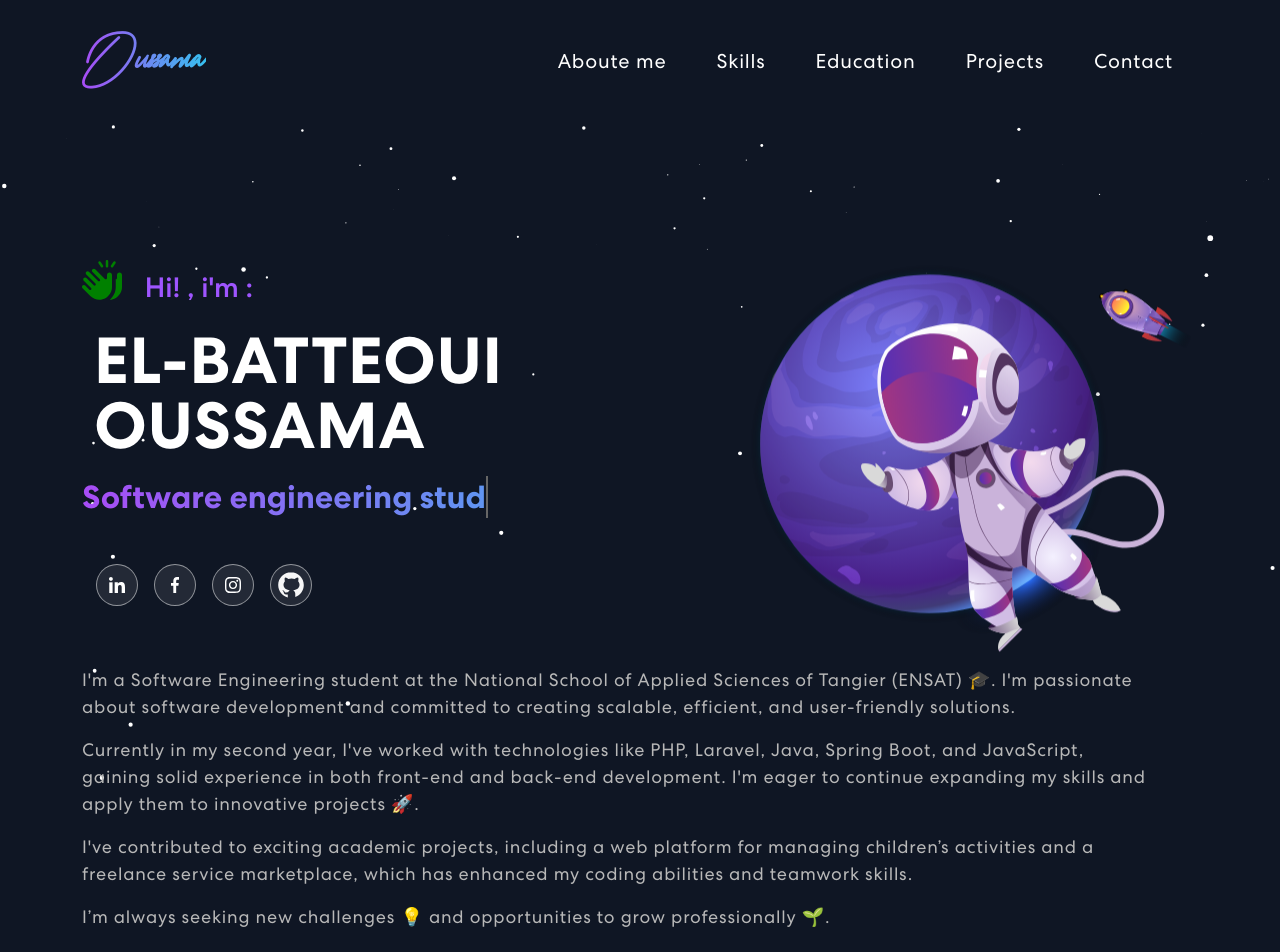
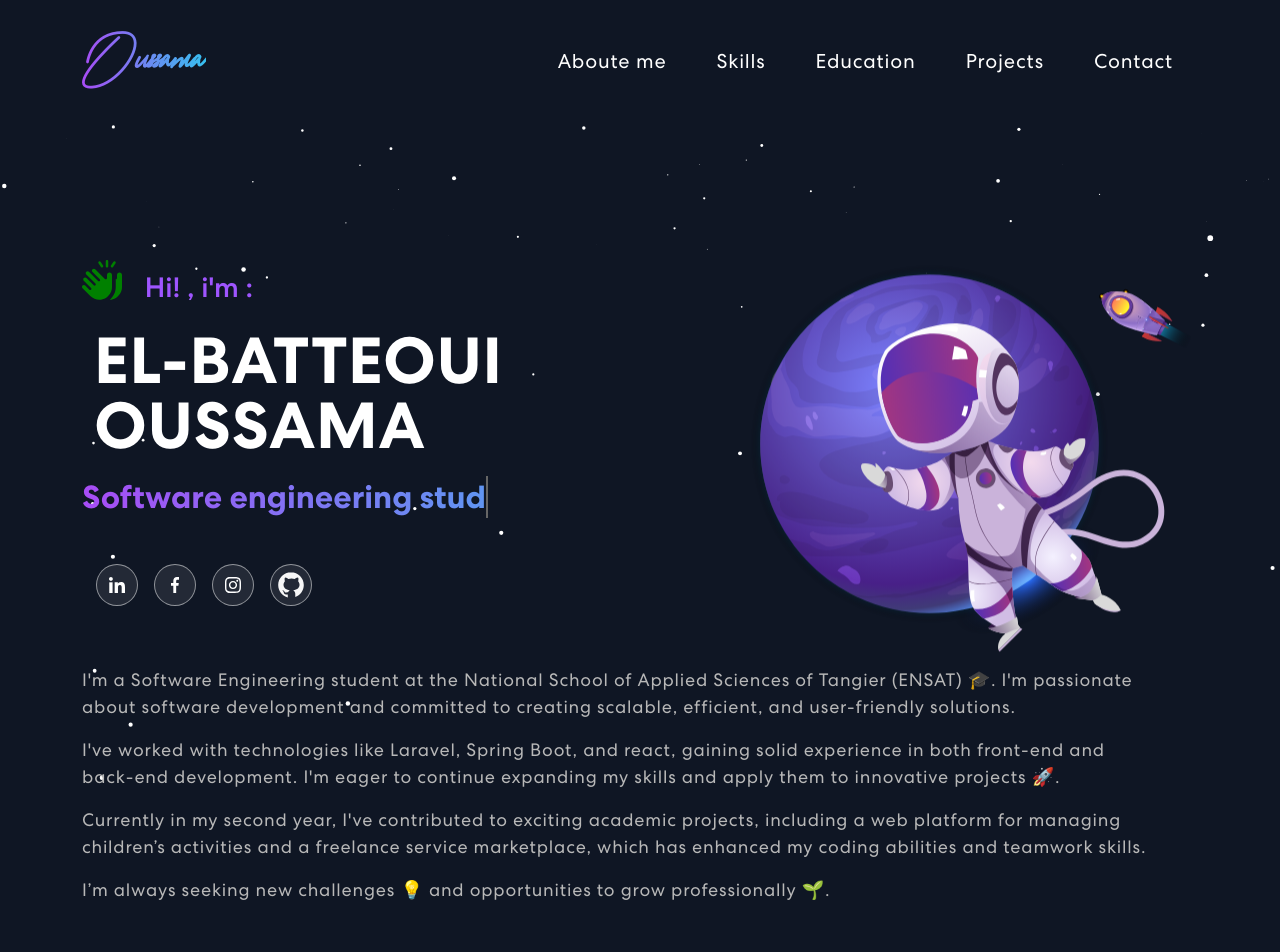
Before and after one commit to batteoui123/MyPortfolio, a React (Create React App) app: page / in a window 1280 px wide. Shown: the top 952 px of the page. Built offline with nearby package versions, Linux system fonts and the light colour scheme.

Commit message:
fixing style

```diff
--- a/src/App.css
+++ b/src/App.css
@@ -386,7 +386,6 @@ nav.navbar .navbar-nav a.nav-link.navbar-link.active:hover{
 }
 
 
-/************ Banner Css ************/
 
 .grp-btn-banner{
   display: flex;
@@ -836,7 +835,8 @@ nav.navbar .navbar-nav a.nav-link.navbar-link.active:hover{
 }
 .proj-imgbx::before {
   content: "";
-  background: linear-gradient(90deg, #5c5b64, #474f63ec);
+  /* background: linear-gradient(90deg, #97a1a8, #030b11); */
+
   opacity:0.9;
   position: absolute;
   width: 100%;
--- a/src/components/Banner.js
+++ b/src/components/Banner.js
@@ -176,15 +176,15 @@ export const Banner = () => {
               </p>
 
               <p>
-                Currently in my second year, I've worked with technologies like
-                PHP, Laravel, Java, Spring Boot, and JavaScript, gaining solid
+                I've worked with technologies like
+                 Laravel,  Spring Boot, and react, gaining solid
                 experience in both front-end and back-end development. I'm eager
                 to continue expanding my skills and apply them to innovative
                 projects 🚀.
               </p>
 
               <p>
-                I've contributed to exciting academic projects, including a web
+               Currently in my second year, I've contributed to exciting academic projects, including a web
                 platform for managing children’s activities and a freelance
                 service marketplace, which has enhanced my coding abilities and
                 teamwork skills.
--- a/src/components/ProjectCard.js
+++ b/src/components/ProjectCard.js
@@ -32,17 +32,19 @@ export const ProjectCard = ({ id, title, description, imgUrl ,technologies}) =>
           alt="Card image"
           style={{ height: "200px" }}
         />
-        <div className="proj-txtx">
-          <motion.a>
-            <FaGithub size={50} color="black" />
-          </motion.a>
-        </div>
+
       </div>
 
       <div className="card-body">
-        <h4 className="card-title mb-4">{title}
+        <div className="d-flex">
 
-        </h4>
+
+        <h4 className="card-title mb-4 ">{title}   </h4>
+         <a>
+            <FaGithub size={25} color="#772fff" />
+          </a>
+        </div>
+
 
         {/* Collapsible content */}
         <div id={id} className="card-text desc3">
--- a/src/components/Projects.js
+++ b/src/components/Projects.js
@@ -50,6 +50,7 @@ export const Projects = () => {
       title: "Freelance Service Marketplace",
       description: "Backend developer in a freelance service platform enabling smart matching, messaging, and real-time notifications.",
       imgUrl: projImg1,
+      githubLink:'',
       technologies:[spring,tailwind,next,postgre]
     },
     {
```
